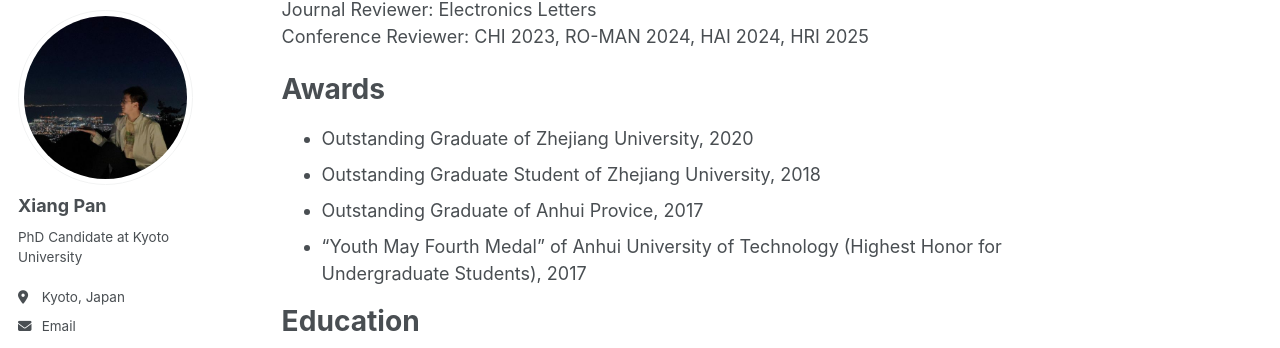
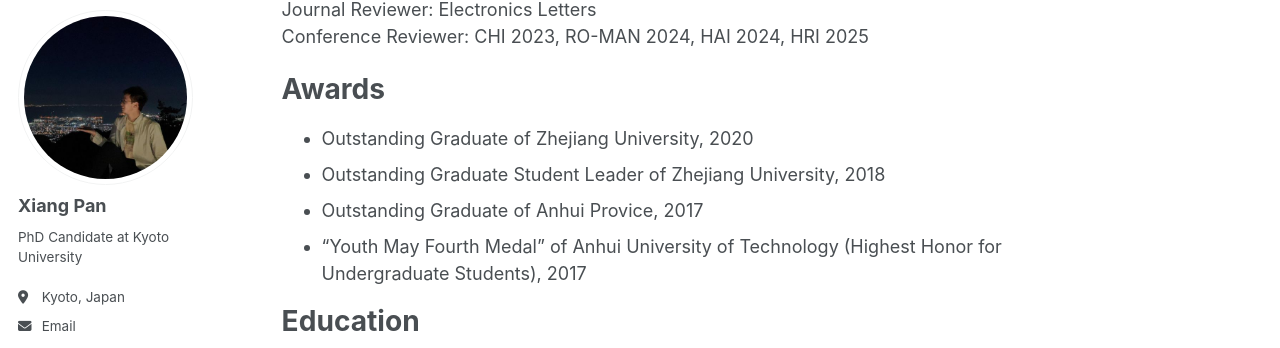
Before and after one commit to pan-xiang/pan-xiang.github.io, a Jekyll site: the page built from _pages/about.md, in a window 1280 px wide and 900 px high, scrolled down 677 px. Shown: the part 96-444 px from the top of the window. Built offline with Jekyll 4.4.1, drawn with Linux system fonts in a browser that asks for light colours.

Commit message:
Update about.md

```diff
--- a/_pages/about.md
+++ b/_pages/about.md
@@ -32,7 +32,7 @@ Conference Reviewer: CHI 2023, RO-MAN 2024, HAI 2024, HRI 2025
 Awards
 ======
 - Outstanding Graduate of Zhejiang University, 2020
-- Outstanding Graduate Student of Zhejiang University, 2018
+- Outstanding Graduate Student Leader of Zhejiang University, 2018
 - Outstanding Graduate of Anhui Provice, 2017
 - "Youth May Fourth Medal" of Anhui University of Technology (Highest Honor for Undergraduate Students), 2017
 
```
